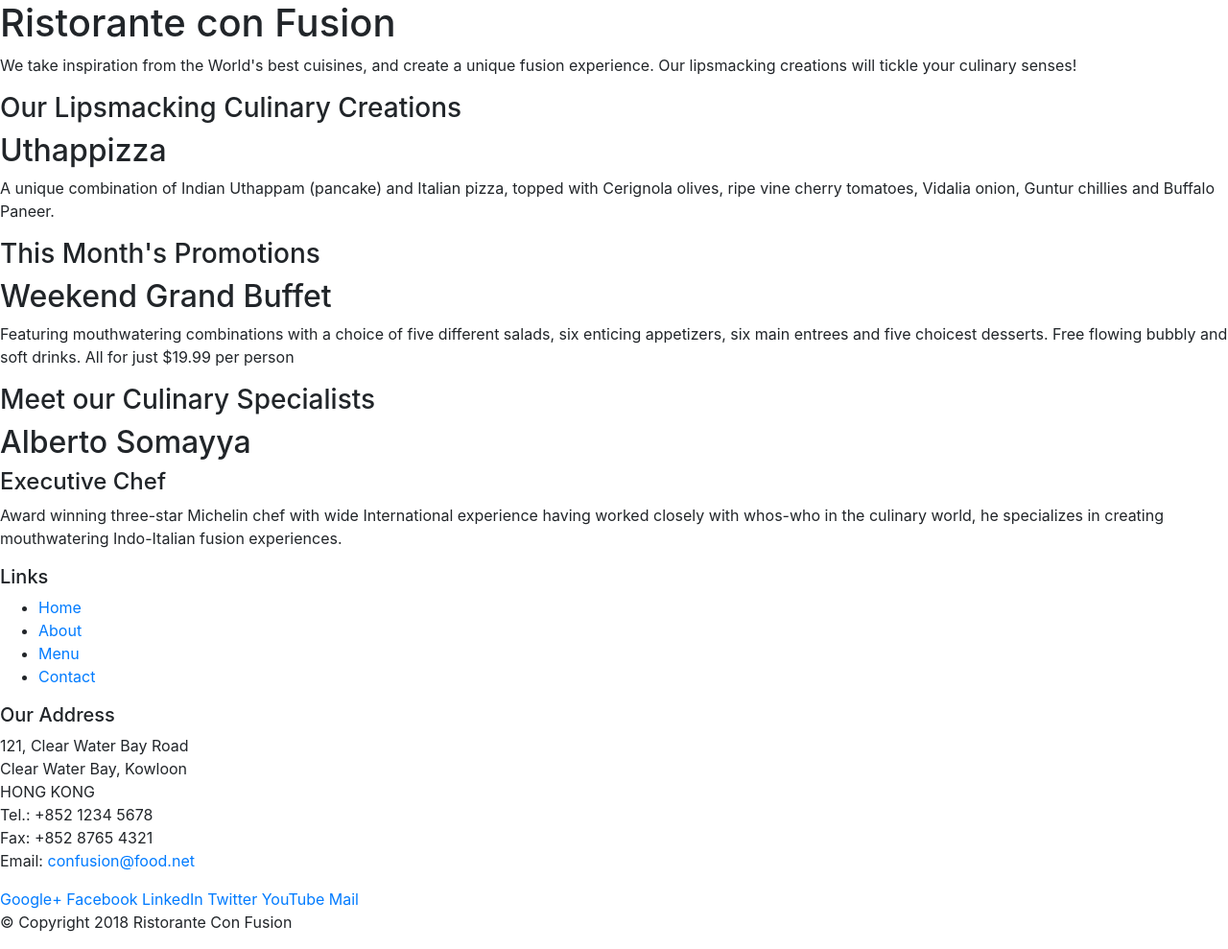
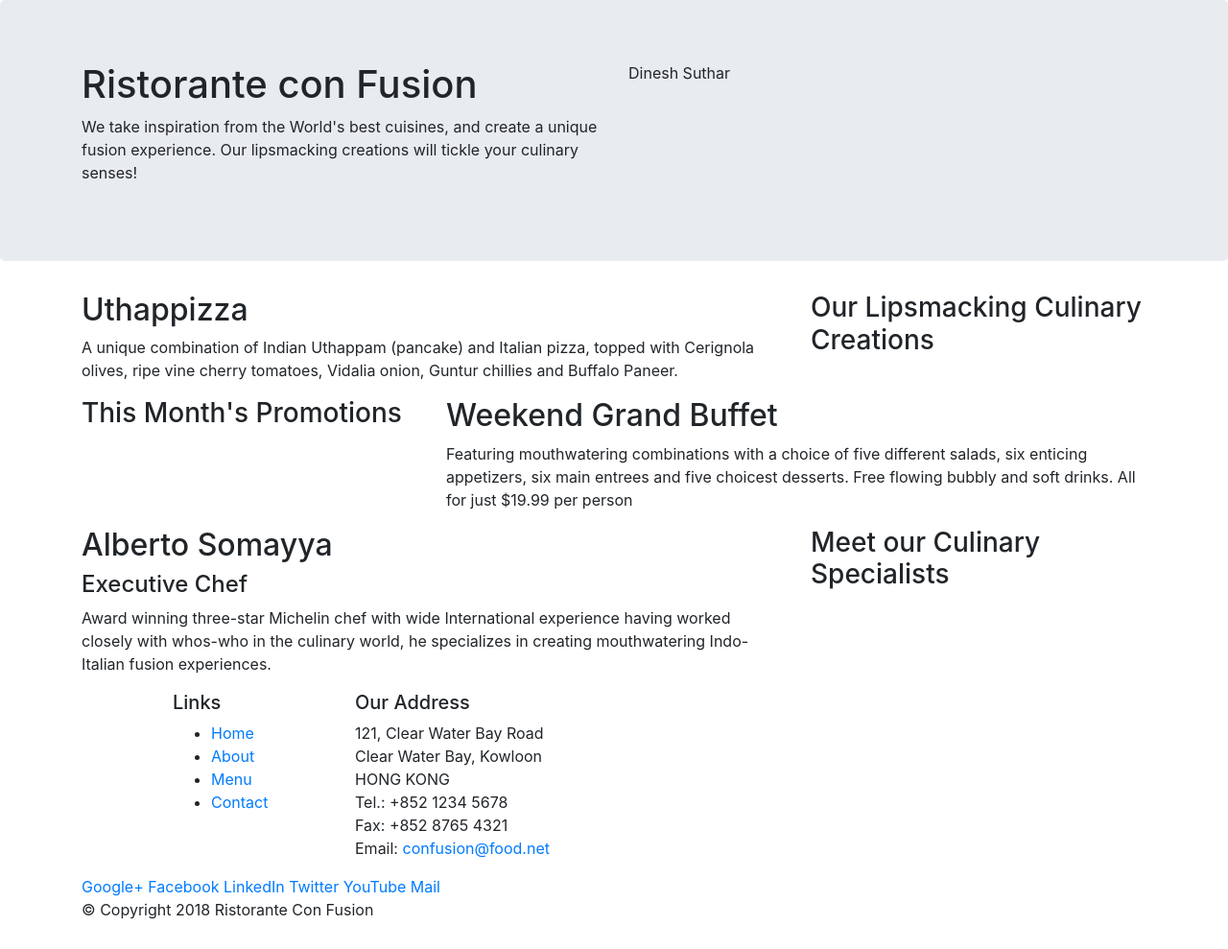
Before and after one commit to DineshSuthar54/Bootstrap, a website: page index.html in a window 1280 px wide. Shown: the whole page at 96% size. Drawn offline with nearby package versions, Linux system fonts and the light colour scheme.

Commit message:
Bootstrap Grid Part 1

```diff
--- a/index.html
+++ b/index.html
@@ -15,46 +15,47 @@
 
 <body>
 
-    <header>
-        <div>
-            <div>
-                <div>
+    <header class="jumbotron">
+        <div class="container">
+            <div class="row">
+                <div class="col-12 col-sm-6">
                     <h1>Ristorante con Fusion</h1>
                     <p>We take inspiration from the World's best cuisines, and create a unique fusion experience. Our lipsmacking creations will tickle your culinary senses!</p>
                 </div>
-                <div>
+                <div class="col-12 col-sm">
+                    <p> Dinesh Suthar</p>
                 </div>
             </div>
         </div>
     </header>
 
-    <div>
-        <div>
-            <div>
+    <div class="container" >
+        <div class="row">
+            <div class="col-12 col-sm-4 order-sm-last col-sm-3 ">
                 <h3>Our Lipsmacking Culinary Creations</h3>
             </div>
-            <div>
+            <div class="col-12 col-sm order-sm-first col-md">
                 <h2>Uthappizza</h2>
                 <p>A unique combination of Indian Uthappam (pancake) and Italian pizza, topped with Cerignola olives, ripe vine cherry tomatoes, Vidalia onion, Guntur chillies and Buffalo Paneer.</p>
             </div>
         </div>
 
 
-        <div>
-            <div>
+        <div class="row">
+            <div class="col-12 col-sm-4 col-sm-3 ">
                 <h3>This Month's Promotions</h3>
             </div>
-            <div>
+            <div class="col-12 col-sm col-md">
                 <h2>Weekend Grand Buffet</h2>
                 <p>Featuring mouthwatering combinations with a choice of five different salads, six enticing appetizers, six main entrees and five choicest desserts. Free flowing bubbly and soft drinks. All for just $19.99 per person </p>
             </div>
         </div>
 
-        <div>
-            <div>
+        <div class="row">
+            <div class="col-12 col-sm-4 order-sm-last col-sm-3 ">
                 <h3>Meet our Culinary Specialists</h3>
             </div>
-            <div>
+            <div class="col-12 col-sm order-sm-first col-md">
                 <h2>Alberto Somayya</h2>
                 <h4>Executive Chef</h4>
                 <p>Award winning three-star Michelin chef with wide International experience having worked closely with whos-who in the culinary world, he specializes in creating mouthwatering Indo-Italian fusion experiences. </p>
@@ -63,9 +64,9 @@
     </div>
 
     <footer>
-        <div>
-            <div>
-                <div>
+        <div class="container">
+            <div class="row">
+                <div class="col-4 offset-1 col-sm-2">
                     <h5>Links</h5>
                     <ul>
                         <li><a href="#">Home</a></li>
@@ -74,7 +75,7 @@
                         <li><a href="#">Contact</a></li>
                     </ul>
                 </div>
-                <div>
+                <div class="col-7 col-sm-5">
                     <h5>Our Address</h5>
                     <address>
 		              121, Clear Water Bay Road<br>
@@ -85,7 +86,7 @@
 		              Email: <a href="mailto:confusion@food.net">confusion@food.net</a>
 		           </address>
                 </div>
-                <div>
+                <div class="col-12 col-sm-5">
                     <div>
                         <a href="http://google.com/+">Google+</a>
                         <a href="http://www.facebook.com/profile.php?id=">Facebook</a>
@@ -96,8 +97,8 @@
                     </div>
                 </div>
            </div>
-           <div>
-                <div>
+           <div class="row">
+                <div class="col-auto">
                     <p>© Copyright 2018 Ristorante Con Fusion</p>
                 </div>
            </div>
```
